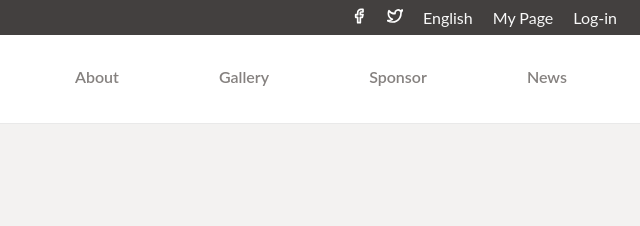
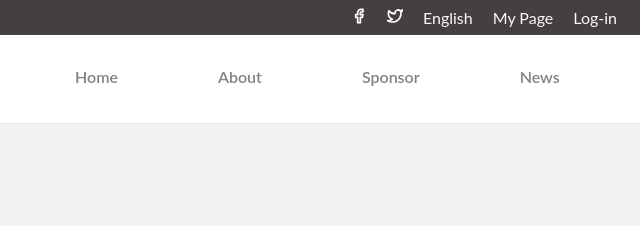
Before and after one commit to Thoth1111/FPS-Festival, a website: page about.html in a window 1280 px wide. Shown: the top 226 px of the page, 543-1183 px from the left. Drawn offline with Linux system fonts and the light colour scheme.

Commit message:
Modify nav menu for desktop version

```diff
--- a/about.html
+++ b/about.html
@@ -25,10 +25,10 @@
           <div id="nav2">
             <a href="index.html"><img id= "logo" src="images/NAIROBI-FPS.png"></a>
             <ul id="menu" type="none">
-              <li><a href="#">About</a></li>
-              <li><a href="#">Gallery</a></li>
-              <li><a href="#">Sponsor</a></li>
-              <li><a href="#">News</a></li>
+                <li><a href="index.html">Home</a></li>
+                <li><a href="about.html">About</a></li>
+                <li><a href="#">Sponsor</a></li>
+                <li><a href="#">News</a></li>
             </ul>
           </div>
         </header>
```
Also changed, not shown: index.html (+1 -1 lines).
